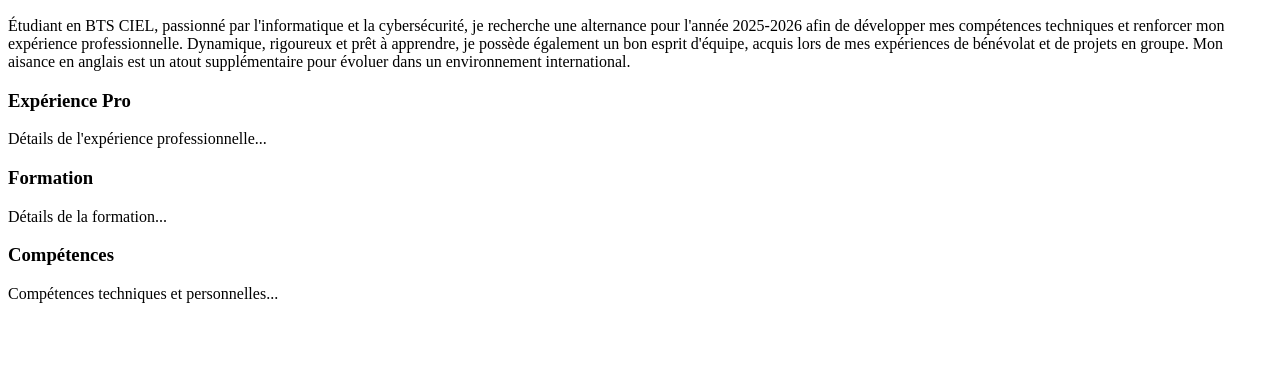
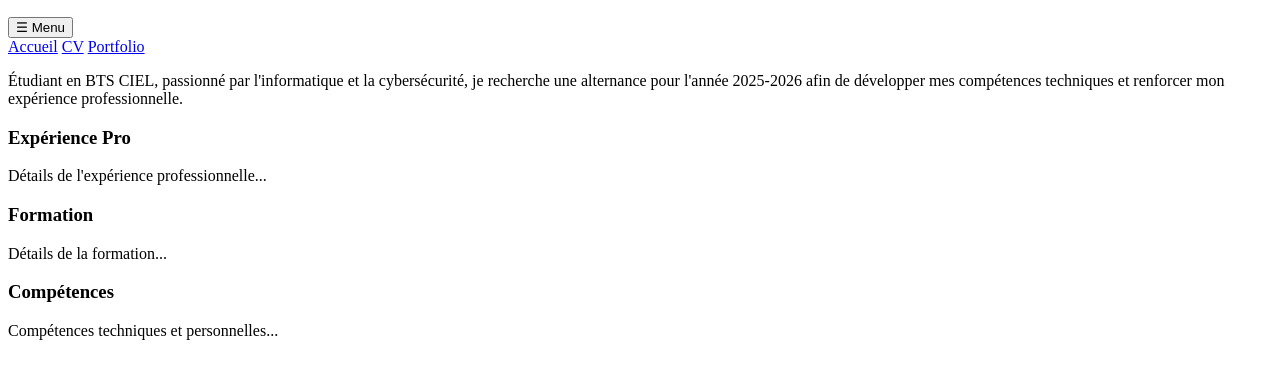
Before and after one commit to drewsyy/projet-site-internet, a plain HTML site: page cv.html in a window 1280 px wide. Shown: the part 212-590 px from the top of the page. Drawn offline with Linux system fonts and the light colour scheme.

Commit message:
Update cv.html

```diff
--- a/cv.html
+++ b/cv.html
@@ -17,13 +17,19 @@
             </div>
             <h1>Andrew-Maurice GOMA</h1>
             <h2>Alternant en informatique</h2>
+            <button class="menu-button">☰ Menu</button>
+            <nav class="menu" id="menu">
+                <a href="#acceuil">Accueil</a>
+                <a href="#cv">CV</a>
+                <a href="#portfolio">Portfolio</a>
+            </nav>
         </header>
 
-        <section class="intro">
-            <p>Étudiant en BTS CIEL, passionné par l'informatique et la cybersécurité, je recherche une alternance pour l'année 2025-2026 afin de développer mes compétences techniques et renforcer mon expérience professionnelle. Dynamique, rigoureux et prêt à apprendre, je possède également un bon esprit d'équipe, acquis lors de mes expériences de bénévolat et de projets en groupe. Mon aisance en anglais est un atout supplémentaire pour évoluer dans un environnement international.</p>
+        <section class="intro" id="acceuil">
+            <p>Étudiant en BTS CIEL, passionné par l'informatique et la cybersécurité, je recherche une alternance pour l'année 2025-2026 afin de développer mes compétences techniques et renforcer mon expérience professionnelle.</p>
         </section>
 
-        <section class="cv-sections">
+        <section class="cv-sections" id="cv">
             <div class="cv-box experience">
                 <h3>Expérience Pro</h3>
                 <div class="hidden-content">
```
